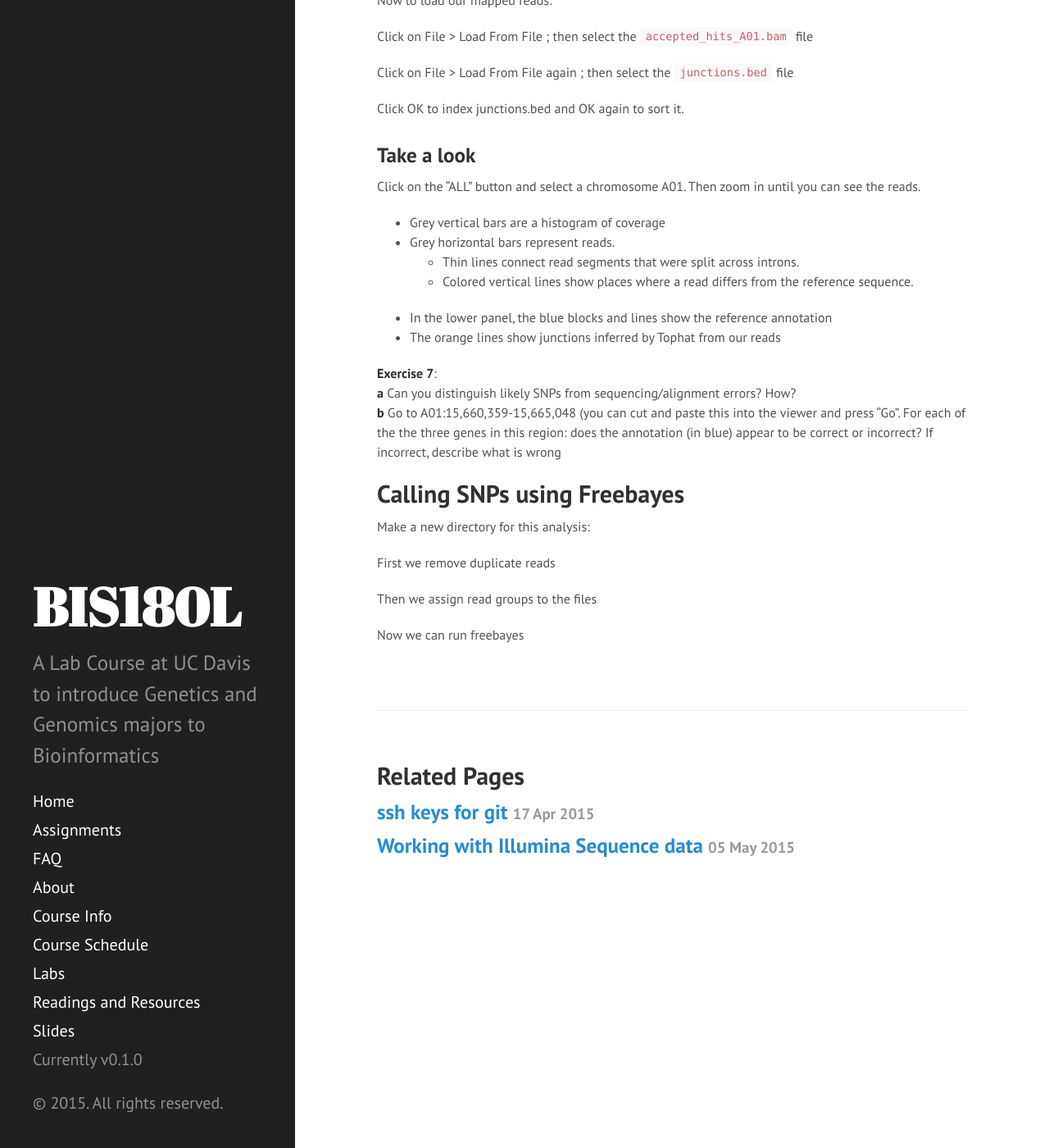
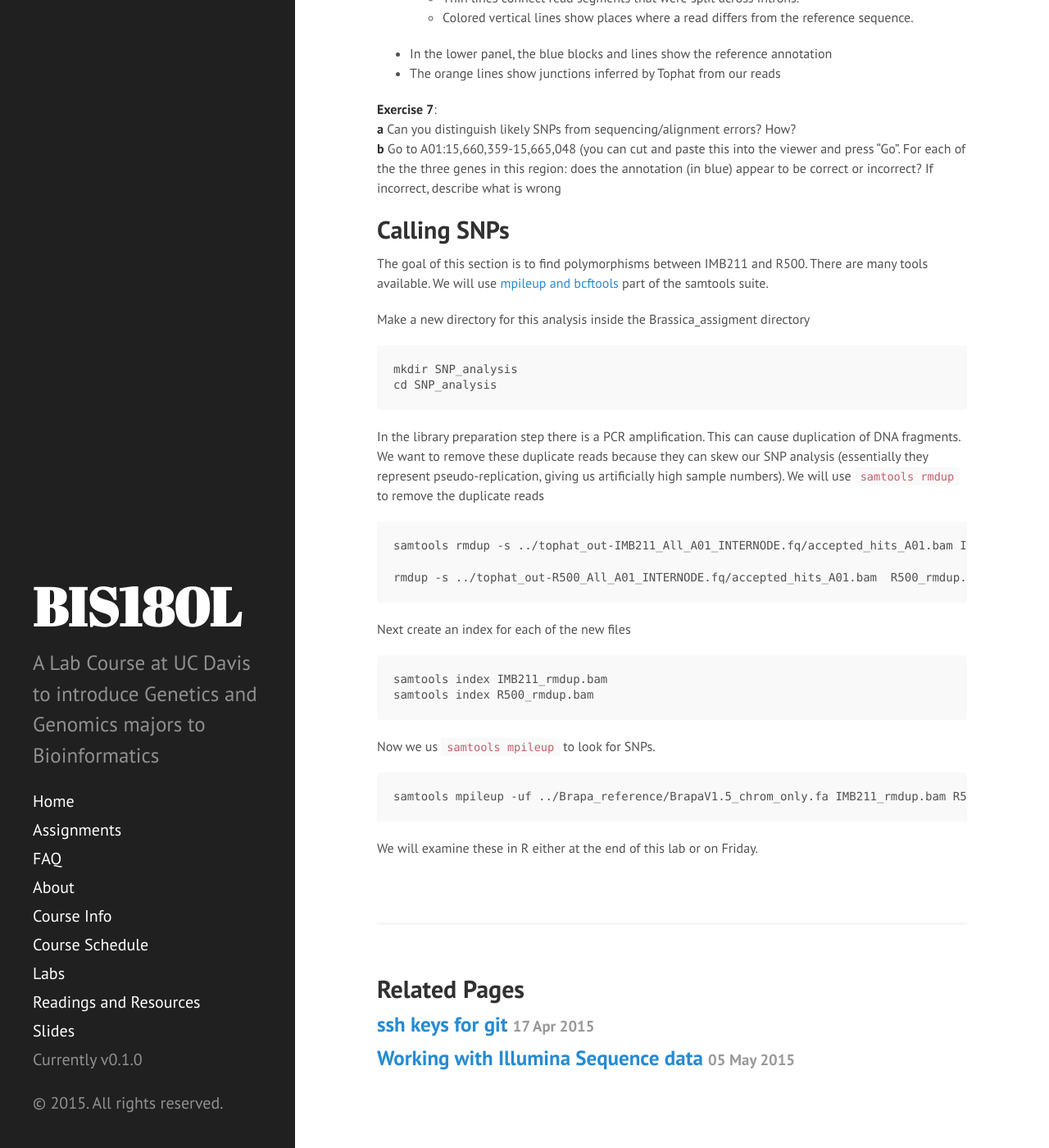
Before and after one commit to rjcmarkelz/BIS180L_web, a Jekyll site: the page built from _posts/2015-05-07-Illumina-Day-2.md, in a window 1280 px wide and 1400 px high, scrolled down 3766 px. Shown: the whole window at 82% size. Built offline with Jekyll 4.4.1, drawn with Linux system fonts in a browser that asks for light colours; Markdown is read by kramdown in place of the engine named in the settings; some of the changed text lies outside the part shown.

Commit message:
updating Illimuna day 2 lab

```diff
--- a/_posts/2015-05-07-Illumina-Day-2.md
+++ b/_posts/2015-05-07-Illumina-Day-2.md
@@ -37,8 +37,9 @@ Unfortunately the version of IGV installed on your computers does not work and i
 
 Download the binary distribution from the [download page](https://www.broadinstitute.org/software/igv/download)
 
-Move the unzipped directory to BioinformaticsPackages
+Unzip it and move the unzipped directory to BioinformaticsPackages
 
+    unzip IGV_2.3.52.zip
     mv ~/Downloads/IGV_2.3.52 ~/BioinformaticsPackages/
 
 Add the following line to the end of your `.bashrc` file
@@ -48,18 +49,6 @@ Add the following line to the end of your `.bashrc` file
 The source your `.bashrc`
 
     source .bashrc
-
-## FreeBayes
-
-There are many SNP callers available.  We will use one called [FreeBayes](https://github.com/ekg/freebayes) (If you scroll down on the webpage you will get to the help file, etc.)  I like it because it automatically deals with alignment issues that are particularly problematic in RNA-seq data.  (but I have not done a good comparison with the other options.)
-
-    cd BioinformaticsPackages/
-    git clone --recursive git://github.com/ekg/freebayes.git
-    sudo apt-get install cmake
-    cd freebayes
-    make
-    sudo make install
-
 
 ## Examine tophat output
 
@@ -157,14 +146,28 @@ __Exercise 7__:
 __a__ Can you distinguish likely SNPs from sequencing/alignment errors?  How?
 __b__ Go to A01:15,660,359-15,665,048 (you can cut and paste this into the viewer and press "Go".  For each of the the three genes in this region: does the annotation (in blue) appear to be correct or incorrect? If incorrect, describe what is wrong
 
-## Calling SNPs using Freebayes
+## Calling SNPs
 
-Make a new directory for this analysis:
+The goal of this section is to find polymorphisms between IMB211 and R500.  There are many tools available.  We will use [mpileup and bcftools](http://samtools.sourceforge.net/mpileup.shtml) part of the samtools suite.
 
+Make a new directory for this analysis inside the Brassica_assigment directory
 
+    mkdir SNP_analysis
+    cd SNP_analysis
 
-First we remove duplicate reads
+In the library preparation step there is a PCR amplification.  This can cause duplication of DNA fragments.  We want to remove these duplicate reads because they can skew our SNP analysis (essentially they represent pseudo-replication, giving us artificially high sample numbers).  We will use `samtools rmdup` to remove the duplicate reads
 
-Then we assign read groups to the files
+    samtools rmdup -s ../tophat_out-IMB211_All_A01_INTERNODE.fq/accepted_hits_A01.bam IMB211_rmdup.bam
 
-Now we can run freebayes
+    rmdup -s ../tophat_out-R500_All_A01_INTERNODE.fq/accepted_hits_A01.bam  R500_rmdup.bam
+
+Next create an index for each of the new files
+
+    samtools index IMB211_rmdup.bam
+    samtools index R500_rmdup.bam
+
+Now we us `samtools mpileup` to look for SNPs.
+
+    samtools mpileup -uf ../Brapa_reference/BrapaV1.5_chrom_only.fa IMB211_rmdup.bam R500_rmdup.bam | bcftools view -vcg - > IMB211_R500.vcf
+
+We will examine these in R either at the end of this lab or on Friday.
```
